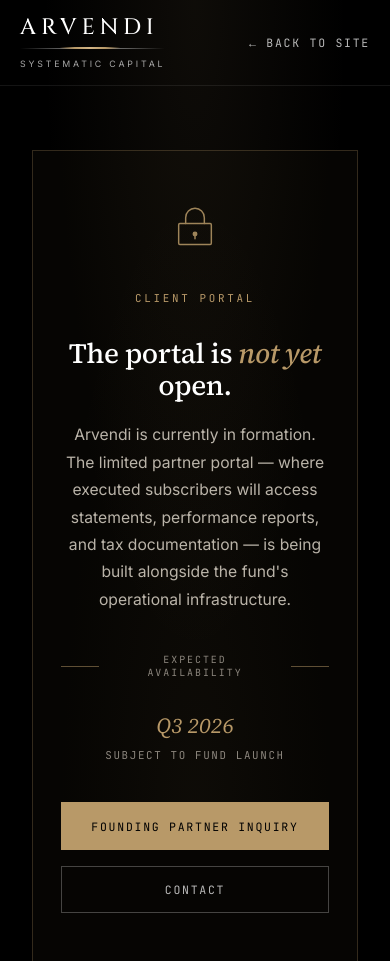
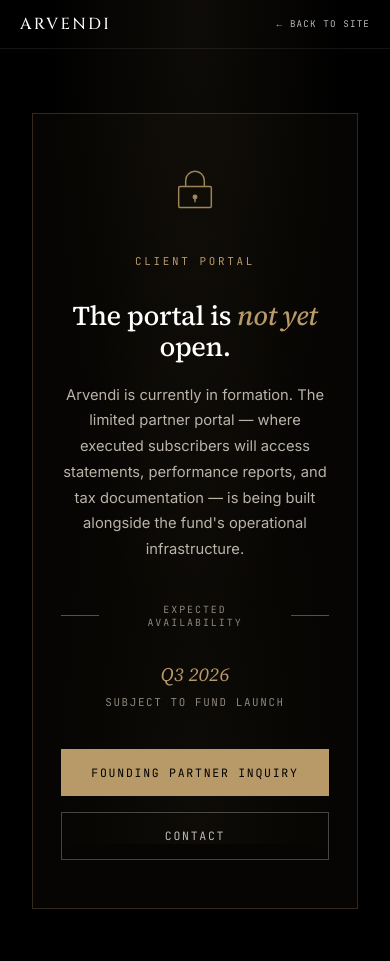
Before and after one commit to MariahsAI/ARVENDI, a plain HTML site: page login.html in a window 390 px wide. Shown: the top 961 px of the page. Drawn offline with Linux system fonts and the light colour scheme.

Commit message:
Update login.html

```diff
--- a/login.html
+++ b/login.html
@@ -290,9 +290,20 @@
 
   @media (max-width: 640px) {
     nav { padding: 1rem 1.25rem; }
+    .logo-text { font-size: 1.1rem; letter-spacing: 0.18em; }
+    .logo-tagline { font-size: 0.5rem; letter-spacing: 0.28em; }
+    .back-link { font-size: 0.62rem; letter-spacing: 0.12em; }
     .card { padding: 3rem 1.75rem; }
+    h1 { font-size: 1.7rem; }
+    .lede { font-size: 0.92rem; }
     .btn-row { flex-direction: column; }
-    .btn-row a { width: 100%; }
+    .btn-row a { width: 100%; text-align: center; }
+    .opening-date { font-size: 1.2rem; }
+  }
+  @media (max-width: 420px) {
+    .logo-tagline { display: none; }
+    .logo-text { font-size: 1rem; letter-spacing: 0.15em; }
+    .back-link { font-size: 0.58rem; }
   }
 </style>
 </head>
```
